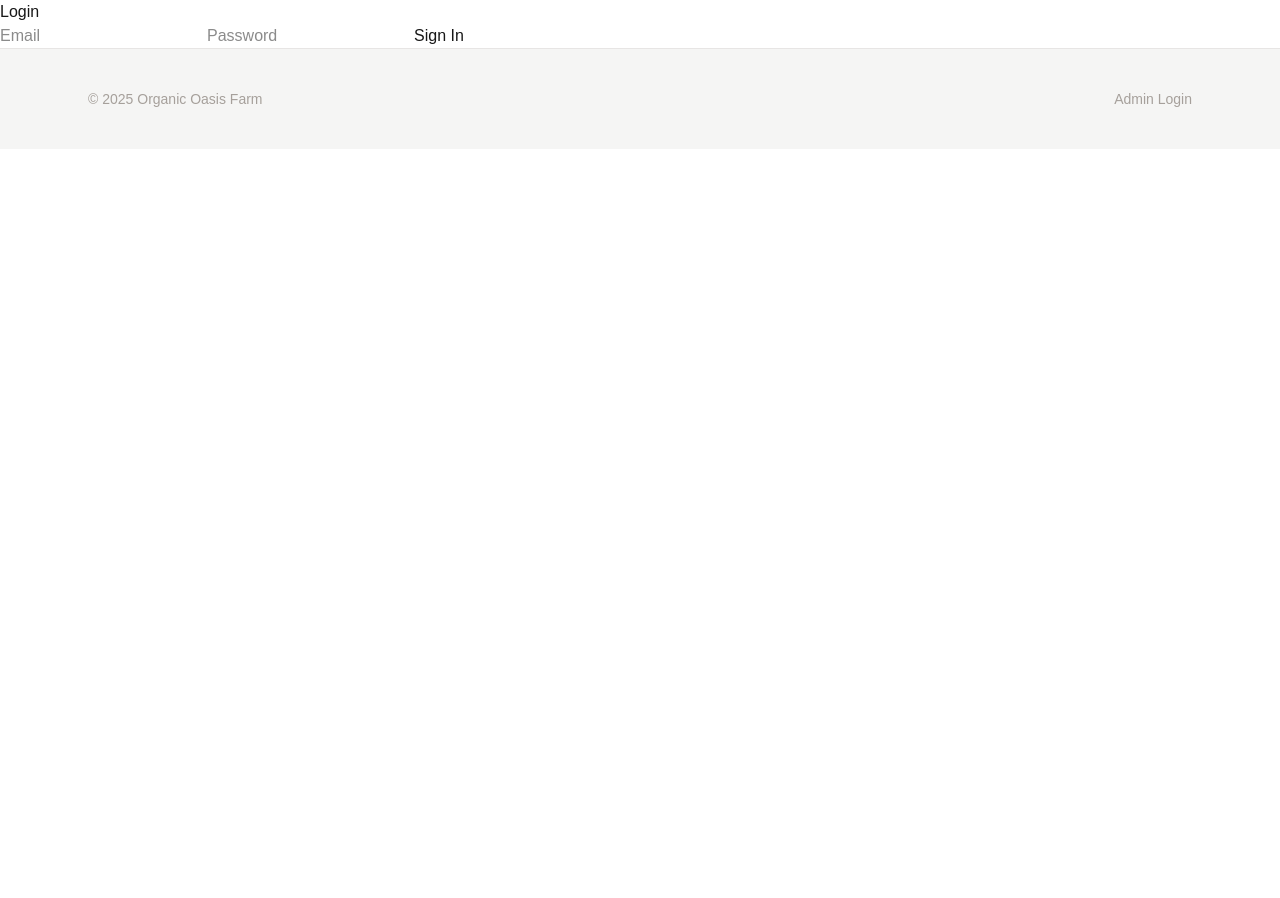
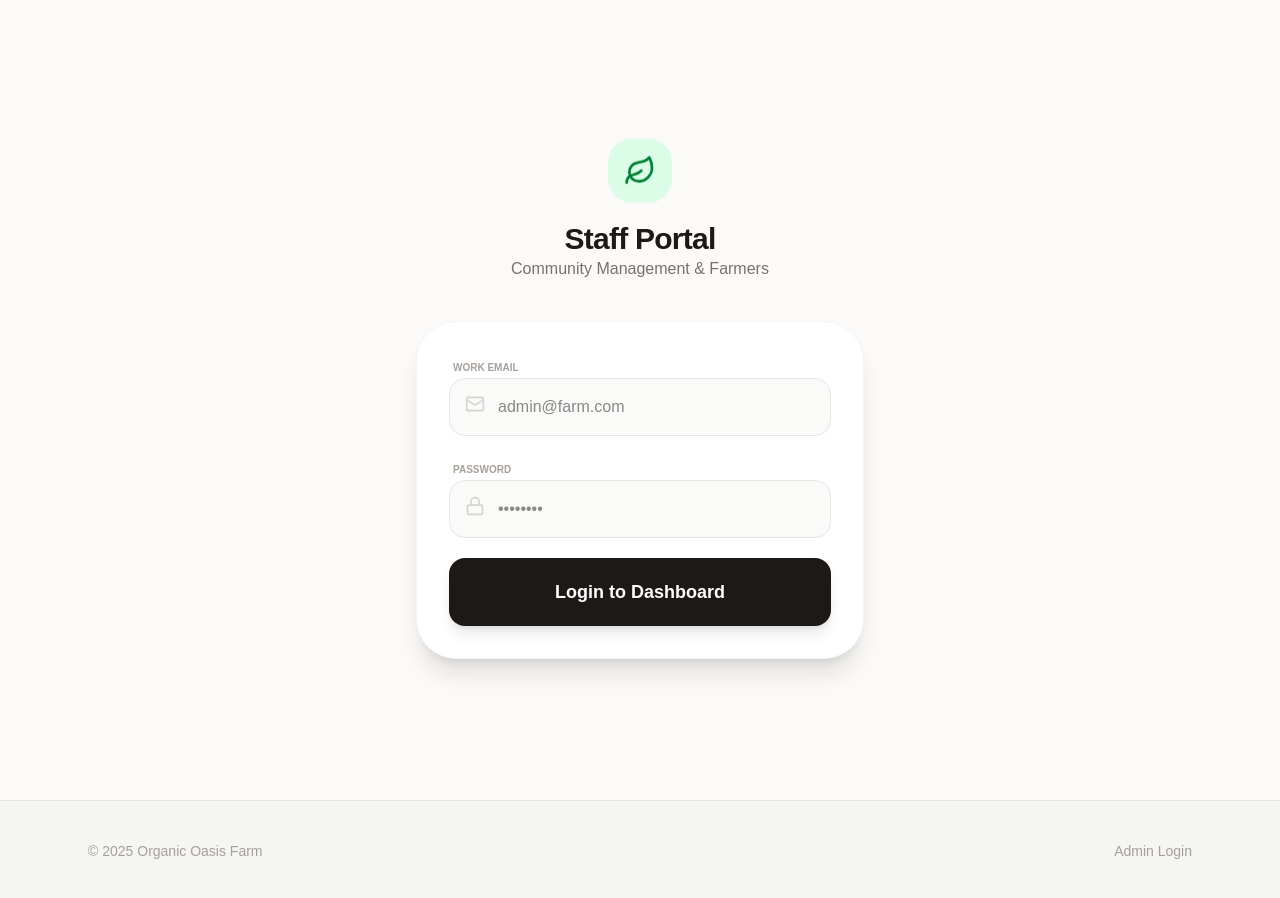
Before and after one commit to NaveenSasalu/organic-farm, a Next.js app in the folder fend/: page /login in a window 1280 px wide. Shown: the top 898 px of the page. Before the commit the page ends 800 px from the top, so only its background shows below. Built offline with nearby package versions, Linux system fonts and the light colour scheme.

Commit message:
redirecting issue - fix

```diff
--- a/fend/src/app/login/page.tsx
+++ b/fend/src/app/login/page.tsx
@@ -1,9 +1,9 @@
 "use client"; // Critical for Next.js App Router
 
 import React, { useState } from "react";
-
+import { useRouter } from "next/navigation";
 import { useAuth } from "@/lib/useAuth"; // Adjust path based on your setup
-import LogPage from "@/components/Login";
+import { Leaf, Lock, Mail, AlertCircle, error } from "lucide-react";
 
 export default function LoginPage() {
   const [email, setEmail] = useState("");
@@ -28,8 +28,78 @@
   };
 
   return (
-    <div className="login-container">
-      <LogPage />
+    <div className="min-h-screen bg-[#fbfaf8] flex items-center justify-center p-6">
+      <div className="max-w-md w-full">
+        <div className="text-center mb-10">
+          <div className="inline-flex p-4 bg-green-100 rounded-3xl text-green-700 mb-4 animate-bounce">
+            <Leaf size={32} />
+          </div>
+          <h1 className="text-3xl font-black text-stone-900 tracking-tight">
+            Staff Portal
+          </h1>
+          <p className="text-stone-500 font-medium">
+            Community Management & Farmers
+          </p>
+        </div>
+
+        <form
+          onSubmit={handleLogin}
+          className="bg-white p-8 rounded-[2.5rem] shadow-xl border border-stone-100 space-y-5"
+        >
+          {error && (
+            <div className="flex items-center gap-2 bg-red-50 text-red-600 p-4 rounded-2xl text-sm font-bold border border-red-100">
+              <AlertCircle size={18} /> {error}
+            </div>
+          )}
+
+          <div className="space-y-1">
+            <label className="text-[10px] font-black uppercase text-stone-400 ml-1">
+              Work Email
+            </label>
+            <div className="relative">
+              <input
+                type="email"
+                required
+                value={email}
+                onChange={(e) => setEmail(e.target.value)}
+                className="w-full p-4 bg-stone-50 border border-stone-200 rounded-2xl outline-none focus:ring-2 focus:ring-green-600 pl-12"
+                placeholder="admin@farm.com"
+              />
+              <Mail
+                className="absolute left-4 top-4 text-stone-300"
+                size={20}
+              />
+            </div>
+          </div>
+
+          <div className="space-y-1">
+            <label className="text-[10px] font-black uppercase text-stone-400 ml-1">
+              Password
+            </label>
+            <div className="relative">
+              <input
+                type="password"
+                required
+                value={password}
+                onChange={(e) => setPassword(e.target.value)}
+                className="w-full p-4 bg-stone-50 border border-stone-200 rounded-2xl outline-none focus:ring-2 focus:ring-green-600 pl-12"
+                placeholder="••••••••"
+              />
+              <Lock
+                className="absolute left-4 top-4 text-stone-300"
+                size={20}
+              />
+            </div>
+          </div>
+
+          <button
+            type="submit"
+            className="w-full bg-stone-900 text-white py-5 rounded-2xl font-black text-lg hover:bg-green-800 transition shadow-lg active:scale-95"
+          >
+            Login to Dashboard
+          </button>
+        </form>
+      </div>
     </div>
   );
 }
--- a/fend/src/middleware.ts
+++ b/fend/src/middleware.ts
@@ -3,7 +3,7 @@
 
 export function middleware(request: NextRequest) {
   // 1. Grab the auth_token cookie we set during login
-  const token = request.cookies.get("auth_token")?.value;
+  const token = request.cookies.get("access_token")?.value;
   const { pathname } = request.nextUrl;
 
   // 2. Define our protection logic
```
